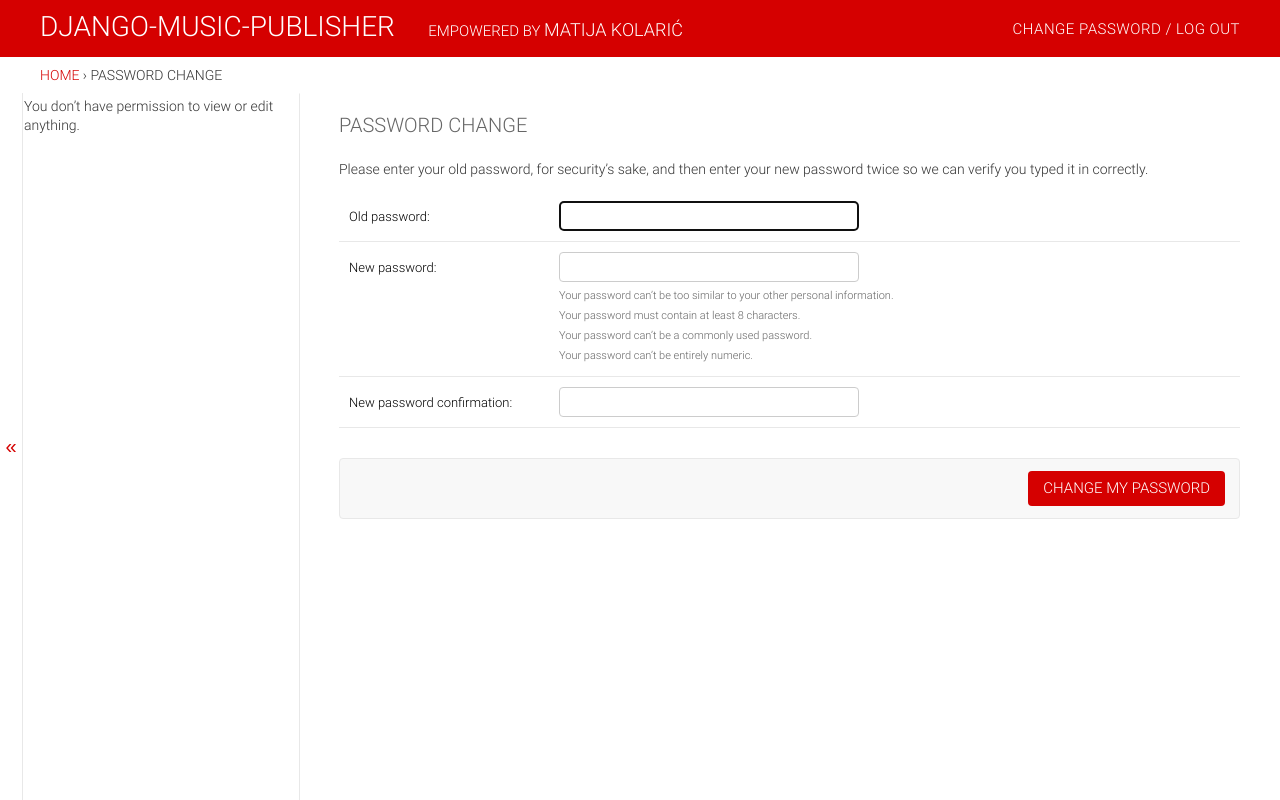
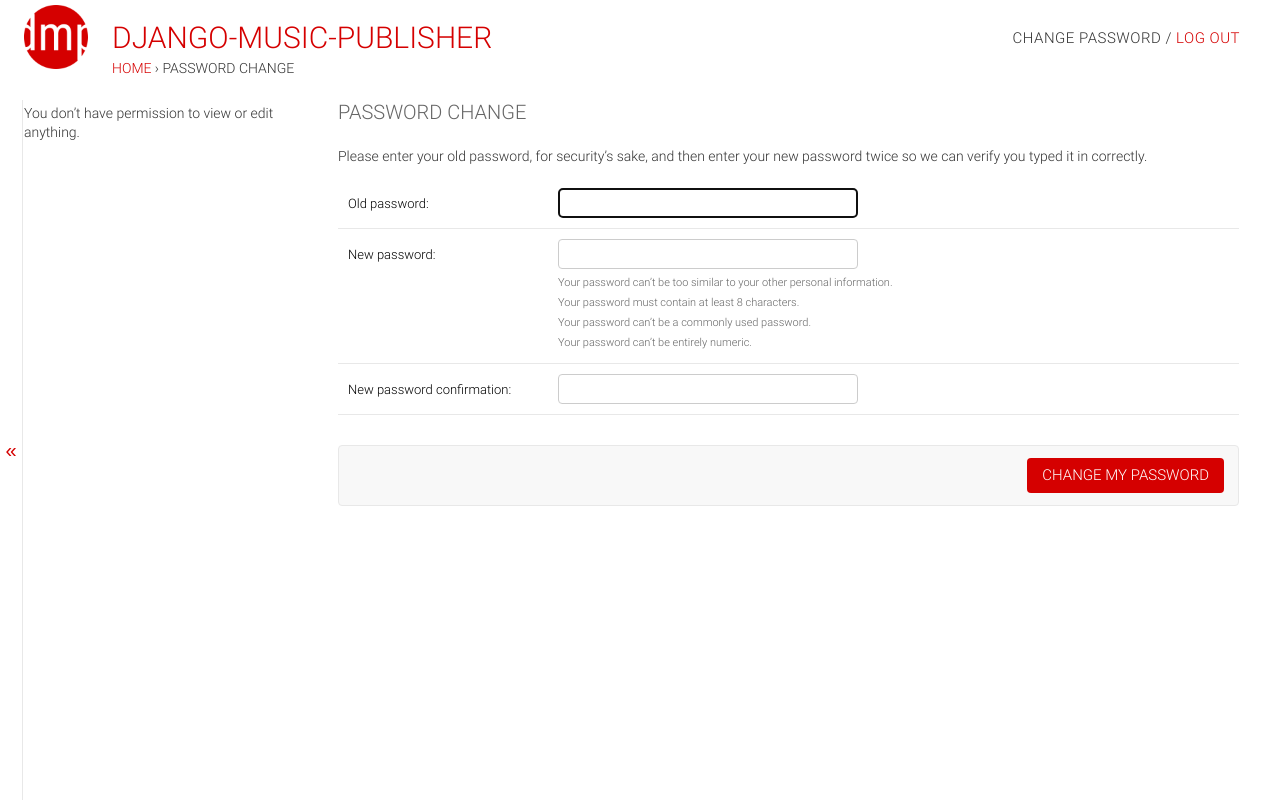
Before and after one commit to matijakolaric-com/django-music-publisher, a Django app: a page that uses music_publisher/templates/admin/base.html in a window 1280 px wide. Run offline with Django 3.2, Linux system fonts and the light colour scheme; the visitor is signed in with stand-in values (Sample User, id 1); parts of the project's set-up code (start-up, migrations or seed data) failed here and were passed over.

Commit message:
Minor redesign

```diff
--- a/music_publisher/templates/admin/app_list.html
+++ b/music_publisher/templates/admin/app_list.html
@@ -50,19 +50,8 @@
         {% endif %}
       </table>
     </div>
-    <div class="rest-api module">
-      <table>
-            {% endfor %}
-        <caption>
-          REST API
-        </caption>
-          <tr>
-              <th scope="row"><a href="{% url 'api-root' %}">API root</a></th>
-              <td>&nbsp;</td>
-          </tr>
-      </table>
-    </div>
-      {% else %}
+  {% endfor %}
+{% else %}
     <div class="app-{{ app.app_label }} module">
       <table>
         <caption>
--- a/music_publisher/templates/admin/base.html
+++ b/music_publisher/templates/admin/base.html
@@ -17,9 +17,16 @@
 {% block extrahead %}
 <style>
     * {font-weight: 300 !important;}
+    #header {padding: 20px 40px 5px 0;}
     #branding * {font-weight: 200 !important;}
     #changelist-filter select {
         width: 100%;
+    }
+    #content {
+        padding: 0 40px;
+    }
+    #nav-sidebar {
+        border-right: none;
     }
     h1, h2, h3, h4, h5, caption {
         font-weight: 200 !important;
@@ -73,6 +80,8 @@
         font-size: 14px;
         text-align: left;
         text-transform: uppercase;
+        margin-left: 84px;
+        padding: 0 0 24px;
     }
     div.breadcrumbs * {
         font-weight: 200 !important;
@@ -81,7 +90,7 @@
         display: inline-block;
         padding: 0;
         margin: 0 20px 0 0;
-        font-size: 28px;
+        font-size: 30px;
     }
     #branding h2 {
         display: inline-block;
@@ -117,6 +126,18 @@
         font-size: 18px;
     }
 
+    .module caption {
+        color: var(--header-color);
+        background-color: var(--darkened-bg);
+        border-bottom: 1px solid var(--hairline-color);
+        border-top: 1px solid var(--hairline-color);
+    }
+
+    .module h2, .inline-group h2 {
+        color: var(--body-bg);
+        background-color: var(--primary);
+    }
+
     .select2-selection__clear {
         font-size: 20px;
         color: var(--primary);
@@ -135,12 +156,17 @@
     #user-tools a:focus, #user-tools a:hover {
         color: var(--header-link-color);
     }
+    #content-related .module h2 {
+        padding: 8px;
+    }
     :root {
         --primary: #d50000;
-        --secondary: #d50000;
-        --link-fg: #d50000;
-        --header-color: var(--header-branding-color);
-        --accent: var(--primary-fg);
+        --secondary: var(--primary);
+        --link-fg: var(--primary);
+        --header-bg: var(--body-bg);
+        --header-color: var(--body-fg);
+        --header-link-color: var(--primary);
+        --accent: var(--primary);
         --link-selected-fg: var(--link-fg);
         --link-hover-color: var(--body-fg);
         --object-tools-bg: var(--primary);
@@ -188,11 +214,12 @@
 <div id="container">
 
     {% if not is_popup %}
+        <div>
+            <a href="https://dmp.matijakolaric.com"><img src="{% static 'android-chrome-192x192.png' %}" alt="DMP" style="float:left; padding: 5px 24px 24px; max-height: 64px"></a>
     <!-- Header -->
     <div id="header">
         <div id="branding">
         {% block branding %}{% endblock %}
-        {% block empoweredby %}<h2>empowered&nbsp;by&nbsp;<a href="https://matijakolaric.com/dmp-empoweredby/" target="_blank">MATIJA KOLARIĆ</a></h2>{% endblock %}
         </div>
         {% block usertools %}
         {% if has_permission %}
@@ -222,6 +249,7 @@
     {% if title %} &rsaquo; {{ title }}{% endif %}
     </div>
     {% endblock %}
+        </div>
     {% endif %}
 
     <div class="main shifted" id="main">
--- a/music_publisher/templatetags/dmp_dashboard.py
+++ b/music_publisher/templatetags/dmp_dashboard.py
@@ -28,9 +28,8 @@
         'Musical Works': [
             'Work', 'Publisher', 'Writer', 'CWRExport', 'ACKImport',
             'DataImport', 'RoyaltyCalculation'],
-        'Recordings': ['Recording', 'Artist', 'Label'],
+        'Recordings': ['Recording', 'Artist', 'Label', 'Playlist'],
         'Releases': [
             'CommercialRelease', 'LibraryRelease', 'Library'],
-        'Playlists': ['Playlist']
     }
     yield from yield_sections(model_dict, sections)
```
